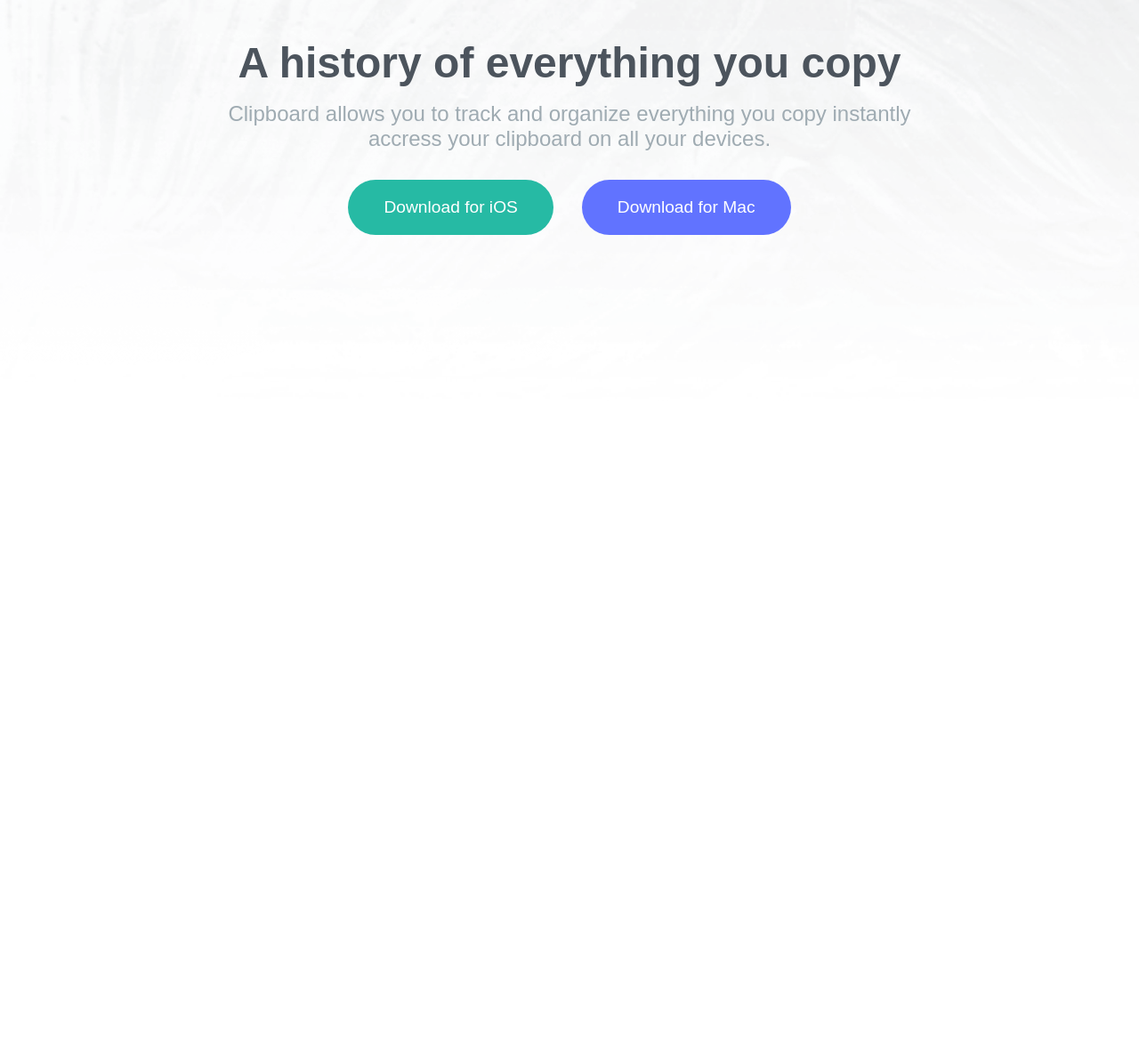
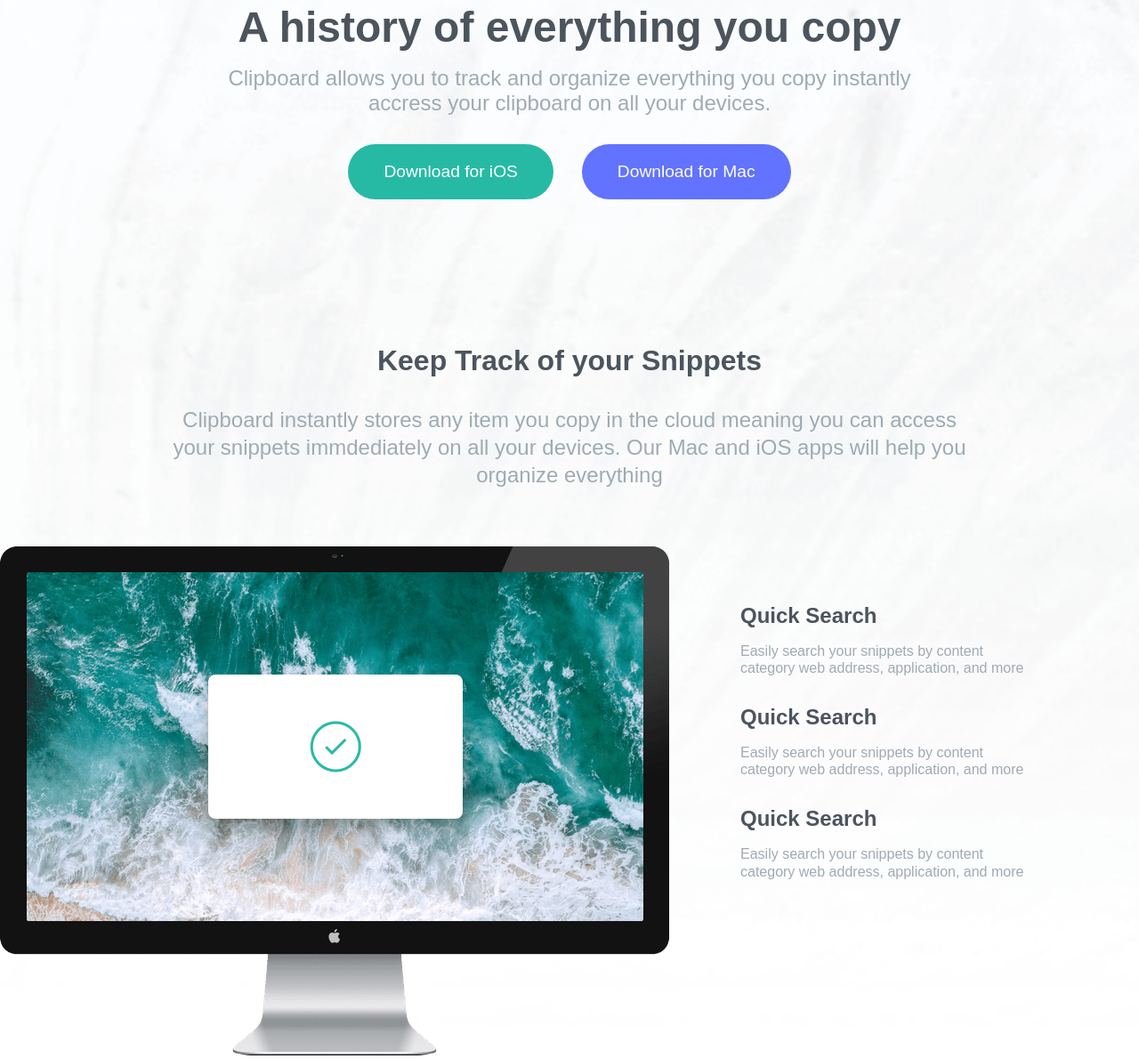
Before and after one commit to sid21-1/Frontend-Mentor-Projects, a plain HTML site: page clipboard-landing-page-master/index.html in a window 1280 px wide. Shown: the part 333-1523 px from the top of the page at 89% size. Before the commit the page ends 800 px from the top, so only its background shows below. Drawn offline with Linux system fonts and the light colour scheme; a web font is replaced by a local one.

Commit message:
completed the third section

```diff
--- a/clipboard-landing-page-master/index.html
+++ b/clipboard-landing-page-master/index.html
@@ -7,6 +7,7 @@
     <link rel="stylesheet" href="style.css" />
   </head>
   <body>
+    <!-- first section -->
     <div class=" main container">
       <div class=" center content-div">
         <div class="logo flex">
@@ -25,7 +26,30 @@
           <button class="btn secondary">Download for Mac</button>
         </div>
       </div>
-
+    </div>
+    <!-- 2nd section -->
+    <div class="snippets container flex ">
+      <h2>Keep Track of your Snippets</h2>
+      <p>Clipboard instantly stores any item you copy in the cloud meaning you can access</p>
+      <p>your snippets immdediately on all your devices. Our Mac and iOS apps will help you</p>
+      <p>organize everything</p>
+    </div>
+    <!-- 3rd section -->
+    <div class="laptop ">
+      <div class="image">
+        <img src="/clipboard-landing-page-master/images/image-computer.png" alt="">
+      </div>
+      <div class="laptop-content">
+        <h2>Quick Search</h2>
+        <p>Easily search your snippets by content</p>
+        <p>category web address, application, and more</p>
+        <h2>Quick Search</h2>
+        <p>Easily search your snippets by content</p>
+        <p>category web address, application, and more</p>
+        <h2>Quick Search</h2>
+        <p>Easily search your snippets by content</p>
+        <p>category web address, application, and more</p>
+      </div>
     </div>
   </body>
 </html>
--- a/clipboard-landing-page-master/style.css
+++ b/clipboard-landing-page-master/style.css
@@ -34,7 +34,7 @@
 
 .container {
   max-width: 1250px;
-  height: 100vh;
+  /* height: 100vh; */
   margin-right: auto;
   margin-left: auto;
 }
@@ -49,7 +49,8 @@ body {
 
 .main {
   position: relative;
-  /* border: 6px solid black; */
+  height: 90vh;
+  /* border: 6px solid red; */
 }
 
 .content-div {
@@ -100,3 +101,45 @@ body {
 .secondary {
   background-color: var(--Light-Blue);
 }
+
+.snippets {
+  /* height: 30vh; */
+  /* border: 4px solid green; */
+  flex-direction: column;
+}
+
+.snippets h2 {
+  font-size: 2rem;
+  color: var(--Dark-Grayish-Blue);
+  padding-bottom: 2rem;
+}
+
+.snippets p {
+  font-size: 1.5rem;
+  color: var(--Grayish-Blue);
+  line-height: 1.3;
+}
+
+.laptop {
+  display: flex;
+  margin-top: 4rem;
+}
+
+.laptop-content {
+  margin: 3rem 5rem;
+}
+
+.laptop-content h2 {
+  font-size: 1.5rem;
+  color: var(--Dark-Grayish-Blue);
+  padding: 1rem 0;
+}
+.laptop-content p {
+  font-size: 1rem;
+  color: var(--Grayish-Blue);
+  line-height: 1.2;
+}
+
+.laptop-content h2 + p + p {
+  margin-bottom: 1rem;
+}
```
